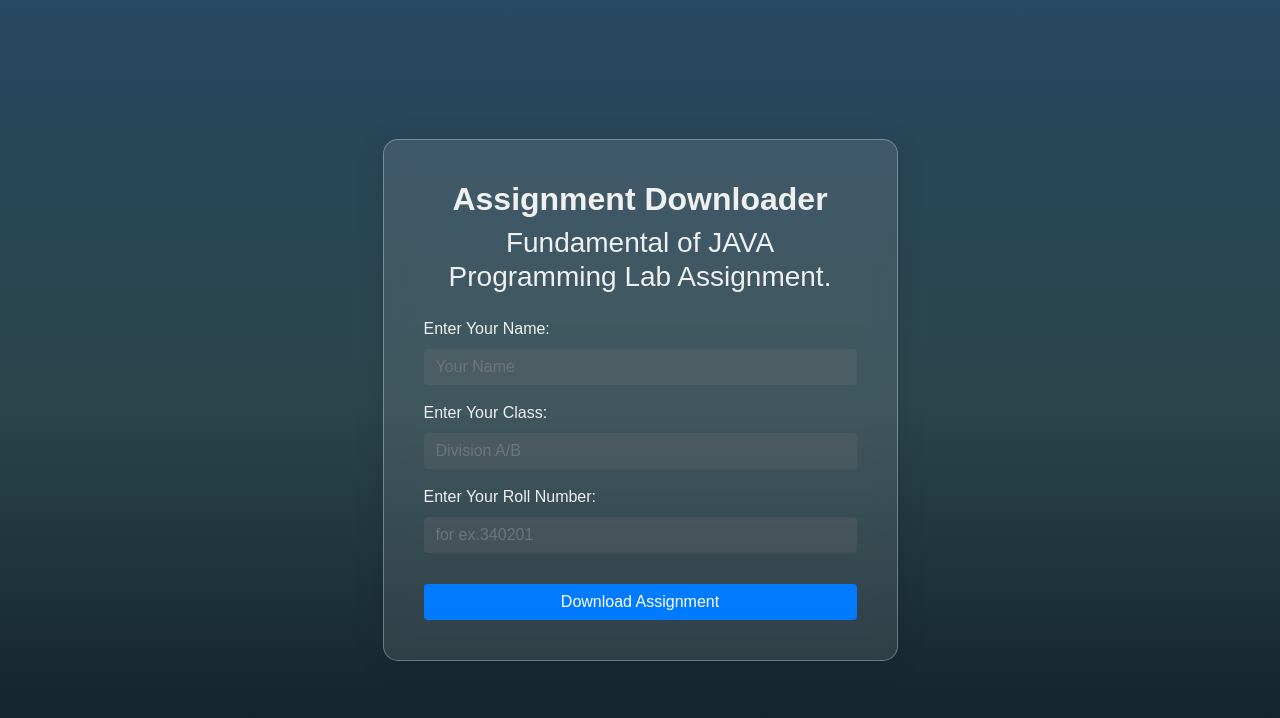
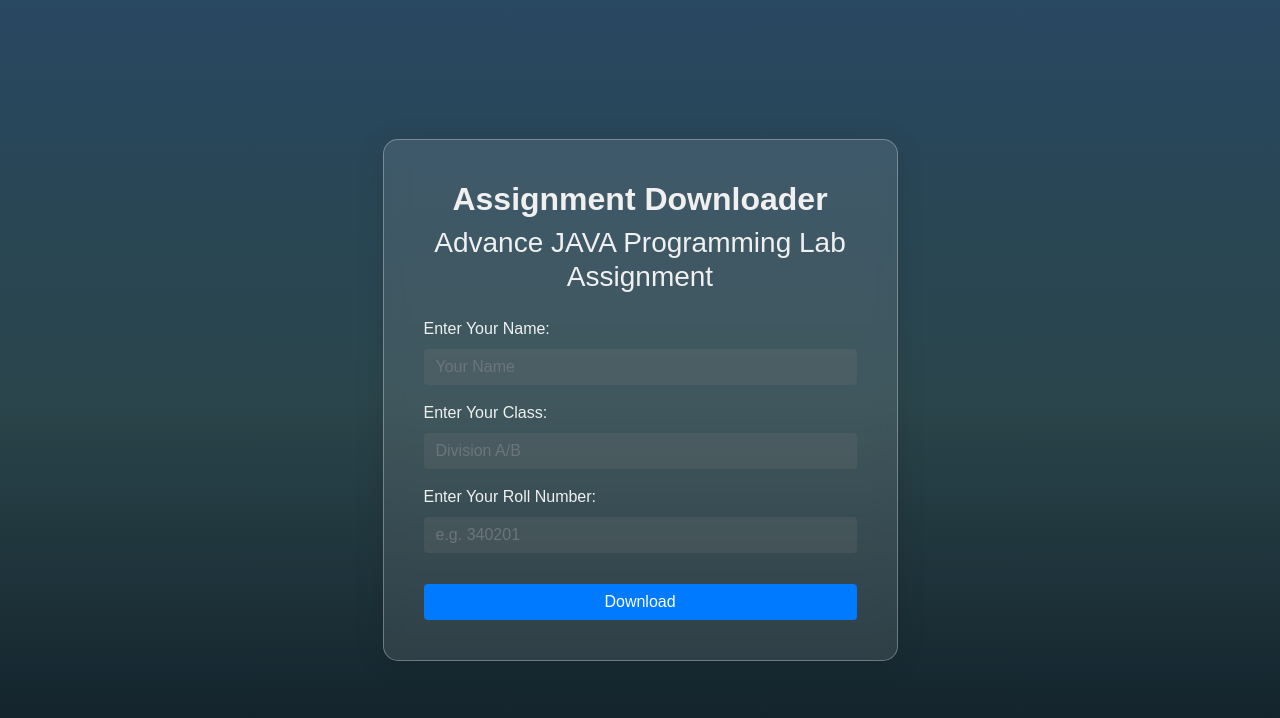
Before and after one commit to CyberHunter8857/Suppliers, a Flask app: template templates/index.html in a window 1280 px wide. Shown: the top 718 px of the page. Run offline with Flask 2, Linux system fonts and the light colour scheme; the template is opened without the code that fills it, so the values that code supplies are empty; some libraries are stand-ins or nearby versions.

Commit message:
Update index.html

```diff
--- a/templates/index.html
+++ b/templates/index.html
@@ -80,51 +80,57 @@
     </style>
   </head>
   <body>
-    <div class="glass-container">
-      <h2 class="text-center"><b>Assignment Downloader</b></h2>
-      <h3 class="text-center">
-        Fundamental of JAVA Programming Lab Assignment.
-      </h3>
-      <form action="/generate" method="POST" class="mt-4">
+    <!-- Inside <body> tag -->
+<div class="glass-container">
+    <h2 class="text-center"><b>Assignment Downloader</b></h2>
+    <h3 class="text-center">Advance JAVA Programming Lab Assignment</h3>
+
+    <form id="assignmentForm" class="mt-4">
         <div class="mb-3">
-          <label for="studentName" class="form-label">Enter Your Name:</label>
-          <input
-            type="text"
-            class="form-control"
-            id="studentName"
-            name="student_name"
-            placeholder="Your Name"
-            required
-          />
+          <label class="form-label">Enter Your Name:</label>
+          <input type="text" class="form-control" name="student_name" placeholder="Your Name" required />
         </div>
         <div class="mb-3">
-          <label for="className" class="form-label">Enter Your Class:</label>
-          <input
-            type="text"
-            class="form-control"
-            id="className"
-            name="class_name"
-            placeholder="Division A/B"
-            required
-          />
+          <label class="form-label">Enter Your Class:</label>
+          <input type="text" class="form-control" name="class_name" placeholder="Division A/B" required />
         </div>
         <div class="mb-3">
-          <label for="rollNumber" class="form-label"
-            >Enter Your Roll Number:</label
-          >
-          <input
-            type="text"
-            class="form-control"
-            id="rollNumber"
-            name="roll_number"
-            placeholder="for ex.340201"
-            required
-          />
+          <label class="form-label">Enter Your Roll Number:</label>
+          <input type="text" class="form-control" name="roll_number" placeholder="e.g. 340201" required />
         </div>
-        <button type="submit" class="btn btn-primary w-100">
-          Download Assignment
-        </button>
+        <button id="submitBtn" type="submit" class="btn btn-primary w-100">Download</button>
       </form>
-    </div>
+
+      <div id="downloadSection" class="mt-4" style="display: none;">
+        <a href="/download_zip1" class="btn btn-success w-100 mb-2">Download Manual</a>
+        <a href="/download_zip2" class="btn btn-info w-100 mb-2">Download Code Only</a>
+        <button class="btn btn-secondary w-100" disabled>Download Output (Coming Soon)</button>
+      </div>
+
+
+
+  <script>
+    document.getElementById('assignmentForm').addEventListener('submit', async function (e) {
+      e.preventDefault();
+      const formData = new FormData(this);
+
+      const response = await fetch('/generate', {
+        method: 'POST',
+        body: formData
+      });
+
+      const result = await response.json();
+      if (result.success) {
+        // Hide the form submit button
+        document.getElementById('submitBtn').style.display = 'none';
+
+        // Show the download buttons
+        document.getElementById('downloadSection').style.display = 'block';
+      } else {
+        alert("Submission failed. Try again.");
+      }
+    });
+  </script>
+
   </body>
 </html>
```
